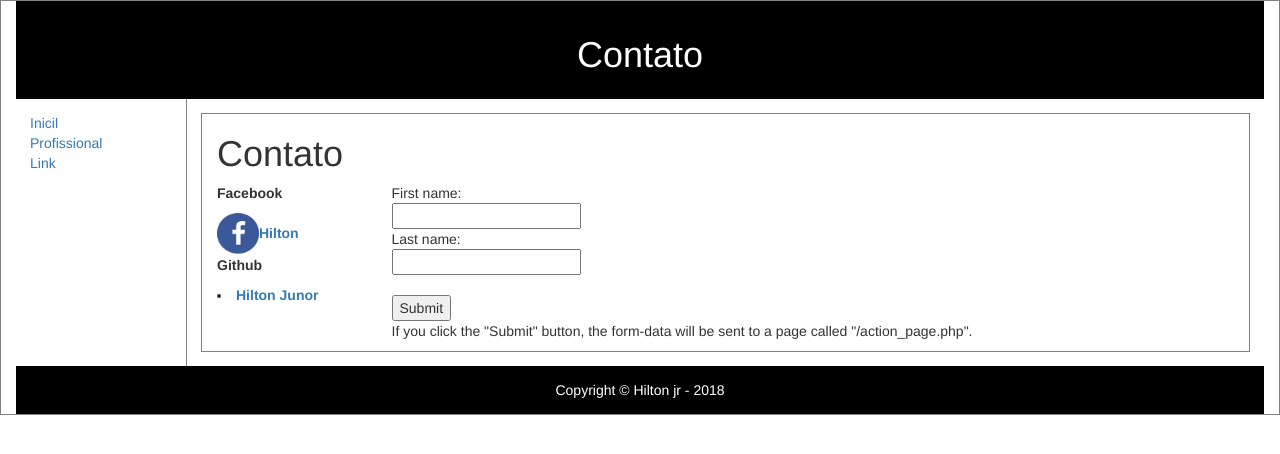
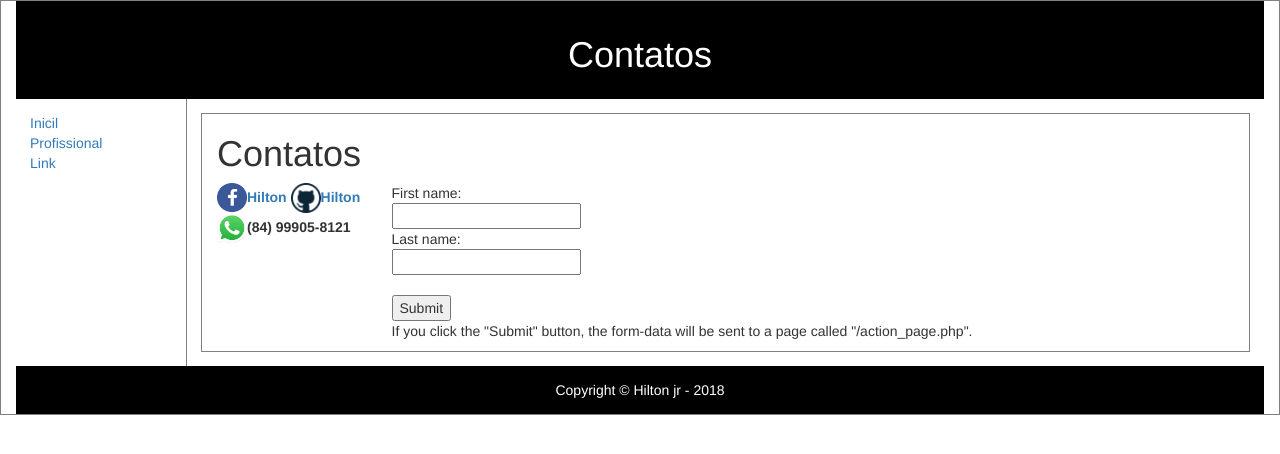
Before and after one commit to hiltonjr/hiltonjr.github.io, a plain HTML site: page Contato.html in a window 1280 px wide. Drawn offline with nearby package versions, Linux system fonts and the light colour scheme.

Commit message:
contatos com ícones organizados

```diff
--- a/Contato.html
+++ b/Contato.html
@@ -48,7 +48,7 @@ article {
 <div class="container">
 
 <header>
-   <h1>Contato</h1>
+   <h1>Contatos</h1>
 </header>
 
 <nav>
@@ -63,14 +63,14 @@ article {
   <div class="container">
 
 
-  <h1>Contato</h1>
+  <h1>Contatos</h1>
     <div class="row">
       <div class="col-sm-2">
-        <p><b>Facebook</b></p>
         <a href="https://www.facebook.com/hiltonj2">
-        <img src="hiltonjr.github.io/imag/facebook.jpg" alt="facebook" style="width:42px;height:42px;border:0;"><b>Hilton</b></a>
-        <p><b>Github</b></p>
-        <li><a href="https://github.com/hiltonjr"><b>Hilton Junor</b></a></p>
+        <img src="hiltonjr.github.io/imag/facebook.jpg" alt="Facebook" style="width:30px;height:30px;border:0;"><b>Hilton</b></a>
+        <a href="https://github.com/hiltonjr">
+        <img src="hiltonjr.github.io/imag/github-512.jpg" alt="Github" style="width:30px;height:30px;border:0;"><b>Hilton</b></a>
+        <img src="hiltonjr.github.io/imag/whatsapp.jpg" alt="Whatsapp" style="width:30px;height:30px;border:0;"><b>(84) 99905-8121</b></a>
       </div>
 <div class="col-sm-8">
 <form action="/action_page.php">
```
